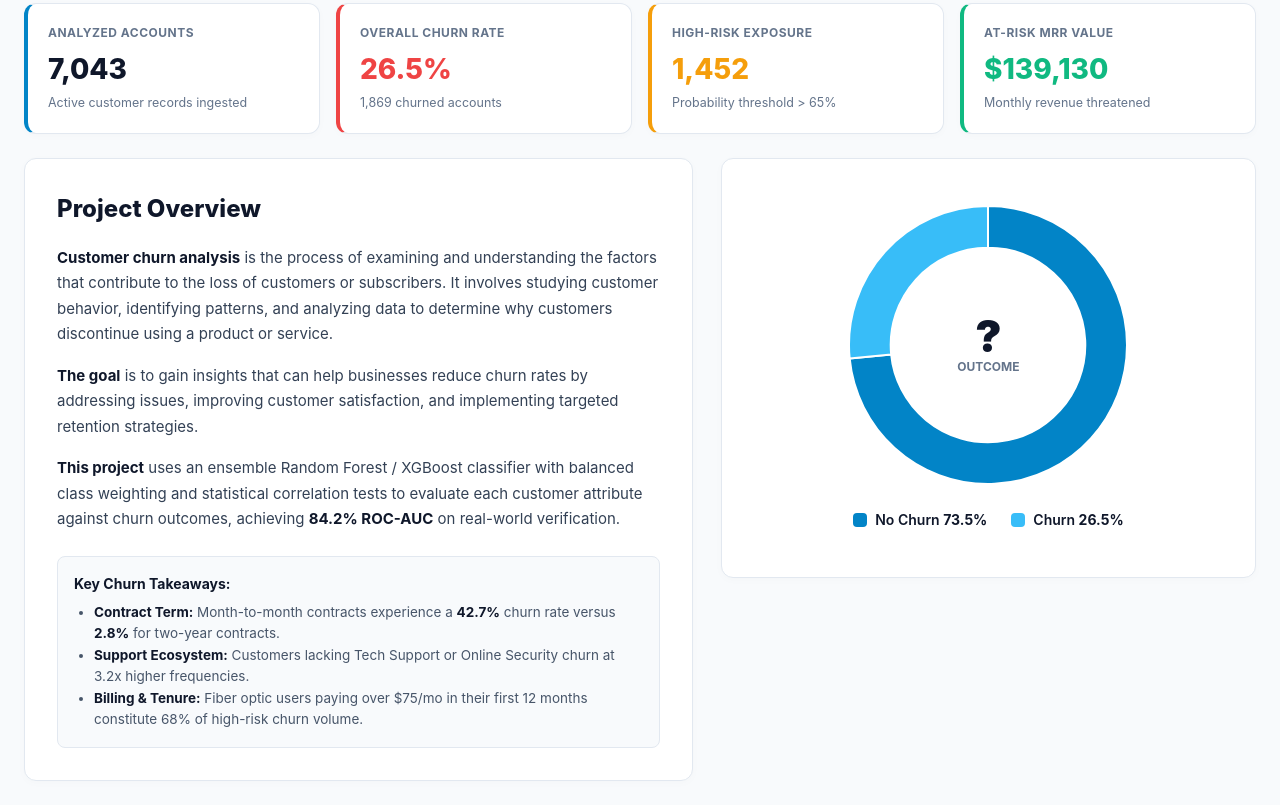
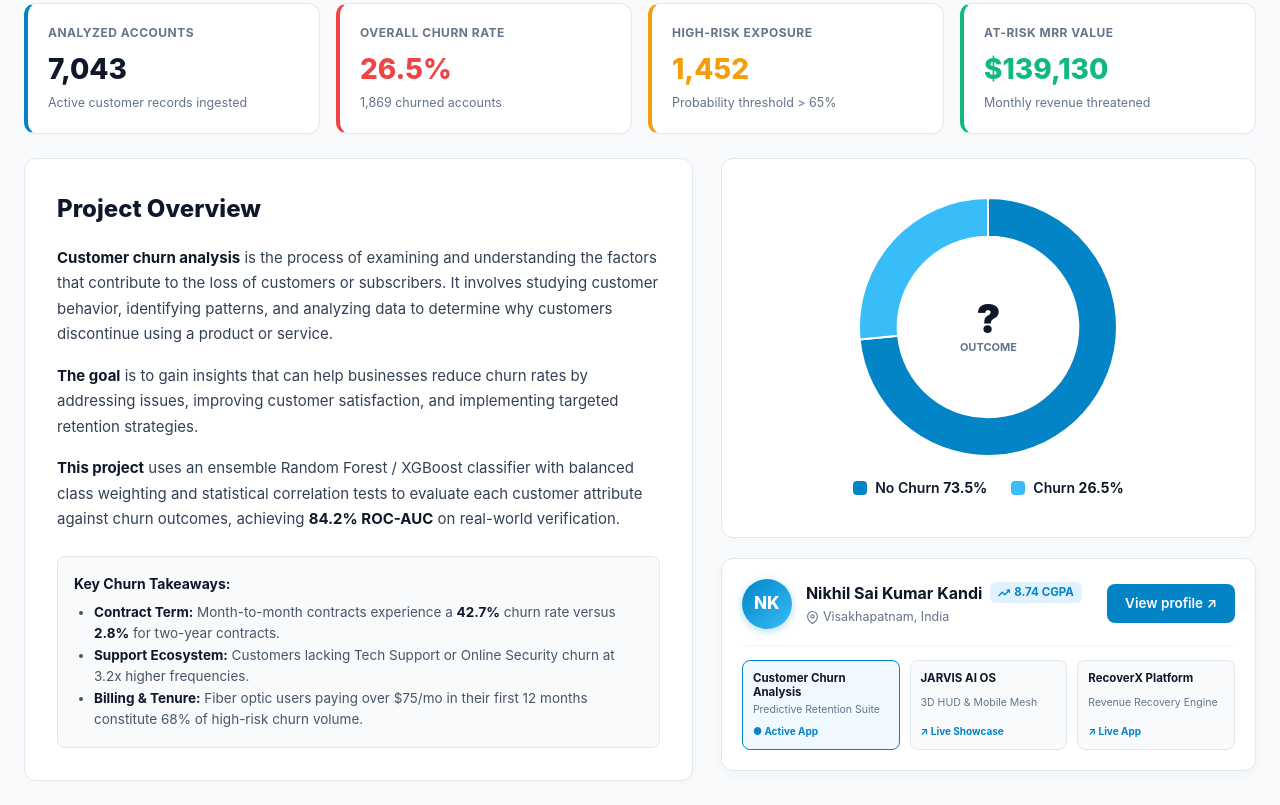
Before and after one commit to Nikhil1456-12/CUSTOMER-CHURN-ANALYSIS, a plain HTML site: page index.html in a window 1280 px wide. Shown: the part 310-1115 px from the top of the page. Drawn offline with nearby package versions, Linux system fonts and the light colour scheme.

Commit message:
feat(branding): replace foreign profile card with Nikhil Sai Kumar Kandi verified developer badge and portfolio projects

```diff
--- a/index.html
+++ b/index.html
@@ -91,7 +91,7 @@
     }
     .btn-github:hover { background: rgba(255,255,255,0.2); }
 
-    /* Tab Navigation (Matching Agung M visual layout) */
+    /* Tab Navigation */
     .tab-bar-container {
       background: white;
       border-bottom: 1px solid var(--border);
@@ -251,7 +251,7 @@
       display: block;
     }
 
-    /* Overview Layout (Agung M Reference match) */
+    /* Overview Layout */
     .overview-grid {
       display: grid;
       grid-template-columns: 1.25fr 1fr;
@@ -284,19 +284,19 @@
       background: white;
       border: 1px solid var(--border);
       border-radius: var(--radius);
-      padding: 32px;
+      padding: 28px;
       display: flex;
       flex-direction: column;
       align-items: center;
       justify-content: center;
       position: relative;
       box-shadow: 0 2px 10px rgba(0,0,0,0.02);
-      min-height: 420px;
+      min-height: 380px;
     }
     .chart-wrapper {
       position: relative;
-      width: 280px;
-      height: 280px;
+      width: 260px;
+      height: 260px;
     }
     .chart-center-badge {
       position: absolute;
@@ -307,13 +307,13 @@
       pointer-events: none;
     }
     .chart-center-q {
-      font-size: 44px;
+      font-size: 40px;
       font-weight: 900;
       color: #0f172a;
       line-height: 1;
     }
     .chart-center-sub {
-      font-size: 12px;
+      font-size: 11px;
       font-weight: 700;
       color: var(--muted);
       text-transform: uppercase;
@@ -322,7 +322,7 @@
       display: flex;
       justify-content: center;
       gap: 24px;
-      margin-top: 24px;
+      margin-top: 20px;
       width: 100%;
     }
     .legend-item {
@@ -336,6 +336,135 @@
       width: 14px;
       height: 14px;
       border-radius: 4px;
+    }
+
+    /* Author Profile Card (Nikhil Sai Kumar Kandi) */
+    .author-card {
+      background: white;
+      border: 1px solid var(--border);
+      border-radius: var(--radius);
+      padding: 20px;
+      margin-top: 20px;
+      box-shadow: 0 4px 14px rgba(0,0,0,0.03);
+    }
+    .author-header {
+      display: flex;
+      align-items: center;
+      justify-content: space-between;
+      gap: 16px;
+      margin-bottom: 16px;
+    }
+    .author-info-flex {
+      display: flex;
+      align-items: center;
+      gap: 14px;
+    }
+    .author-avatar {
+      width: 50px;
+      height: 50px;
+      border-radius: 50%;
+      background: linear-gradient(135deg, #0284c7, #38bdf8);
+      color: white;
+      display: flex;
+      align-items: center;
+      justify-content: center;
+      font-weight: 800;
+      font-size: 17px;
+      box-shadow: 0 2px 8px rgba(2, 132, 199, 0.3);
+      flex-shrink: 0;
+    }
+    .author-name-row {
+      display: flex;
+      align-items: center;
+      gap: 8px;
+      flex-wrap: wrap;
+    }
+    .author-name {
+      font-size: 16px;
+      font-weight: 700;
+      color: #0f172a;
+    }
+    .author-badge {
+      display: inline-flex;
+      align-items: center;
+      gap: 4px;
+      font-size: 11.5px;
+      font-weight: 700;
+      color: #0284c7;
+      background: #e0f2fe;
+      padding: 2px 8px;
+      border-radius: 6px;
+    }
+    .author-loc {
+      font-size: 12.5px;
+      color: var(--muted);
+      margin-top: 3px;
+      display: flex;
+      align-items: center;
+      gap: 4px;
+    }
+    .btn-view-profile {
+      background: #0284c7;
+      color: white !important;
+      text-decoration: none;
+      font-size: 13.5px;
+      font-weight: 600;
+      padding: 9px 18px;
+      border-radius: 8px;
+      white-space: nowrap;
+      transition: background 0.2s ease;
+      display: inline-flex;
+      align-items: center;
+      gap: 6px;
+    }
+    .btn-view-profile:hover {
+      background: #0369a1;
+    }
+    .author-projects-grid {
+      display: grid;
+      grid-template-columns: repeat(3, 1fr);
+      gap: 10px;
+      border-top: 1px solid #f1f5f9;
+      padding-top: 14px;
+    }
+    .project-mini-card {
+      background: #f8fafc;
+      border: 1px solid var(--border);
+      border-radius: 8px;
+      padding: 10px;
+      text-decoration: none;
+      color: inherit;
+      transition: all 0.2s ease;
+      display: flex;
+      flex-direction: column;
+      justify-content: space-between;
+    }
+    .project-mini-card:hover {
+      border-color: #0284c7;
+      background: #f0f9ff;
+      transform: translateY(-2px);
+    }
+    .project-mini-card.active {
+      border-color: #0284c7;
+      background: #f0f9ff;
+    }
+    .mini-title {
+      font-size: 11.5px;
+      font-weight: 700;
+      color: #0f172a;
+      margin-bottom: 2px;
+      line-height: 1.3;
+    }
+    .mini-sub {
+      font-size: 10.5px;
+      color: var(--muted);
+    }
+    .mini-tag {
+      font-size: 10px;
+      font-weight: 700;
+      color: #0284c7;
+      margin-top: 6px;
+      display: inline-block;
     }
 
     /* Grid for correlations */
@@ -441,6 +570,7 @@
     @media (max-width: 900px) {
       .overview-grid, .grid-2col, .sim-card { grid-template-columns: 1fr; }
       .upload-flex { flex-direction: column; align-items: flex-start; }
+      .author-projects-grid { grid-template-columns: 1fr; }
     }
   </style>
 </head>
@@ -461,7 +591,7 @@
     </div>
   </header>
 
-  <!-- Sub-Header Tabs (Exact match to reference) -->
+  <!-- Sub-Header Tabs -->
   <div class="tab-bar-container">
     <nav class="tab-bar">
       <button class="tab-item active" onclick="setTab('overview')">Overview</button>
@@ -517,7 +647,7 @@
       </div>
     </section>
 
-    <!-- TAB 1: OVERVIEW (Agung M Reference Layout) -->
+    <!-- TAB 1: OVERVIEW -->
     <div id="tab-overview" class="tab-panel active">
       <div class="overview-grid">
         <div class="text-card">
@@ -536,6 +666,8 @@
           </div>
         </div>
 
+        <div>
+          <!-- Donut Chart Card -->
           <div class="chart-card">
             <div class="chart-wrapper">
               <canvas id="donutChart"></canvas>
@@ -554,6 +686,52 @@
                 <span>Churn <strong id="legend-churn">26.5%</strong></span>
               </div>
             </div>
+          </div>
+
+          <!-- NIKHIL SAI KUMAR KANDI DEVELOPER PROFILE CARD -->
+          <div class="author-card">
+            <div class="author-header">
+              <div class="author-info-flex">
+                <div class="author-avatar">NK</div>
+                <div>
+                  <div class="author-name-row">
+                    <span class="author-name">Nikhil Sai Kumar Kandi</span>
+                    <span class="author-badge">
+                      <svg width="12" height="12" viewBox="0 0 24 24" fill="none" stroke="currentColor" stroke-width="2.5"><polyline points="23 6 13.5 15.5 8.5 10.5 1 18"/><polyline points="17 6 23 6 23 12"/></svg>
+                      8.74 CGPA
+                    </span>
+                  </div>
+                  <div class="author-loc">
+                    <svg width="13" height="13" viewBox="0 0 24 24" fill="none" stroke="currentColor" stroke-width="2"><path d="M21 10c0 7-9 13-9 13s-9-6-9-13a9 9 0 0 1 18 0z"/><circle cx="12" cy="10" r="3"/></svg>
+                    Visakhapatnam, India
+                  </div>
+                </div>
+              </div>
+              <a href="https://nikhil1456-12.github.io/protofoil/" target="_blank" class="btn-view-profile">
+                View profile ↗
+              </a>
+            </div>
+
+            <!-- Portfolio Projects Showcase Grid -->
+            <div class="author-projects-grid">
+              <a href="https://nikhil1456-12.github.io/CUSTOMER-CHURN-ANALYSIS/" class="project-mini-card active">
+                <div class="mini-title">Customer Churn Analysis</div>
+                <div class="mini-sub">Predictive Retention Suite</div>
+                <span class="mini-tag">● Active App</span>
+              </a>
+              <a href="https://nikhil1456-12.github.io/protofoil/jarvis/" target="_blank" class="project-mini-card">
+                <div class="mini-title">JARVIS AI OS</div>
+                <div class="mini-sub">3D HUD &amp; Mobile Mesh</div>
+                <span class="mini-tag">↗ Live Showcase</span>
+              </a>
+              <a href="https://nikhil1456-12.github.io/RecoverX/" target="_blank" class="project-mini-card">
+                <div class="mini-title">RecoverX Platform</div>
+                <div class="mini-sub">Revenue Recovery Engine</div>
+                <span class="mini-tag">↗ Live App</span>
+              </a>
+            </div>
+          </div>
+
         </div>
       </div>
     </div>
@@ -687,7 +865,6 @@
 
     let charts = {};
 
-    // Initial Synthetic Cohort (realistic sample of 50 accounts for explorer table)
     function generateInitialCohort() {
       const records = [];
       const contracts = ['Month-to-month', 'One year', 'Two year'];
@@ -719,7 +896,6 @@
 
     currentData.records = generateInitialCohort();
 
-    // Tab Switcher
     function setTab(tabName) {
       document.querySelectorAll('.tab-item').forEach(b => b.classList.remove('active'));
       document.querySelectorAll('.tab-panel').forEach(p => p.classList.remove('active'));
@@ -731,9 +907,7 @@
       if (panel) panel.classList.add('active');
     }
 
-    // Initialize Chart.js
     function initCharts() {
-      // Donut Chart (Agung M Reference layout)
       const ctxDonut = document.getElementById('donutChart').getContext('2d');
       charts.donut = new Chart(ctxDonut, {
         type: 'doughnut',
@@ -764,7 +938,6 @@
         }
       });
 
-      // Contract Bar Chart
       const ctxContract = document.getElementById('contractChart').getContext('2d');
       charts.contract = new Chart(ctxContract, {
         type: 'bar',
@@ -785,7 +958,6 @@
         }
       });
 
-      // Internet Bar Chart
       const ctxInternet = document.getElementById('internetChart').getContext('2d');
       charts.internet = new Chart(ctxInternet, {
         type: 'bar',
@@ -806,7 +978,6 @@
         }
       });
 
-      // Support Chart
       const ctxSupport = document.getElementById('supportChart').getContext('2d');
       charts.support = new Chart(ctxSupport, {
         type: 'bar',
@@ -827,7 +998,6 @@
         }
       });
 
-      // Payment Composition
       const ctxPay = document.getElementById('paymentChart').getContext('2d');
       charts.payment = new Chart(ctxPay, {
         type: 'pie',
@@ -845,7 +1015,6 @@
         }
       });
 
-      // Tenure Cohort Chart
       const ctxTenure = document.getElementById('tenureChart').getContext('2d');
       charts.tenure = new Chart(ctxTenure, {
         type: 'bar',
@@ -867,7 +1036,6 @@
       });
     }
 
-    // Populate Table
     function renderTable() {
       const tbody = document.getElementById('table-body');
       tbody.innerHTML = '';
@@ -897,7 +1065,6 @@
       });
     }
 
-    // Handle CSV File Upload
     function handleFileUpload(event) {
       const file = event.target.files[0];
       if (!file) return;
@@ -928,7 +1095,6 @@
       let newRecords = [];
 
       rows.forEach((row, idx) => {
-        // Dynamic column mapping
         const churnVal = String(row.Churn || row.churn || row.CHURN || row.Exited || row.target || '').toLowerCase();
         const isChurn = churnVal === 'yes' || churnVal === '1' || churnVal === 'true';
         if (isChurn) churnCount++;
@@ -962,7 +1128,6 @@
       currentData.highRisk = Math.round(churnCount * 0.78);
       currentData.records = newRecords;
 
-      // Update UI
       document.getElementById('kpi-total').innerText = rows.length.toLocaleString();
       document.getElementById('kpi-churn-rate').innerText = churnRate + '%';
       document.getElementById('kpi-churn-count').innerText = `${churnCount.toLocaleString()} churned accounts`;
@@ -972,7 +1137,6 @@
       document.getElementById('legend-nochurn').innerText = (100 - parseFloat(churnRate)).toFixed(1) + '%';
       document.getElementById('legend-churn').innerText = churnRate + '%';
 
-      // Update Donut Chart
       charts.donut.data.datasets[0].data = [currentData.nochurn, currentData.churned];
       charts.donut.update();
 
@@ -1062,7 +1226,6 @@
       URL.revokeObjectURL(url);
     }
 
-    // Initialize on window load
     window.addEventListener('DOMContentLoaded', () => {
       initCharts();
       renderTable();
```
Also changed, not shown: 1 other file. Lines whose indentation alone changed are shown as unchanged.
